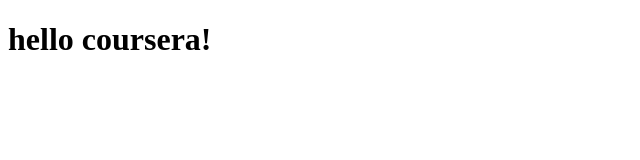
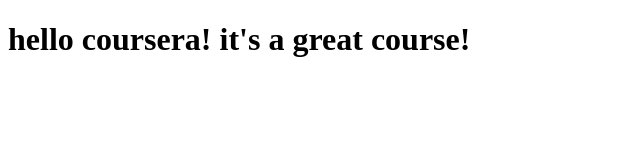
Before and after one commit to cocainandabel/coursera-test, a plain HTML site: page site/index.html in a window 1280 px wide. Shown: the whole page, without its empty margins (0-640 px from the left). Drawn offline with Linux system fonts and the light colour scheme.

Commit message:
small addition to our page content

```diff
--- a/site/index.html
+++ b/site/index.html
@@ -4,6 +4,6 @@
 	<title>Hello coursera!</title>
 </head>
 <body>
-<h1>hello coursera!</h1>
+<h1>hello coursera! it's a great course!</h1>
 </body>
 </html>
```
